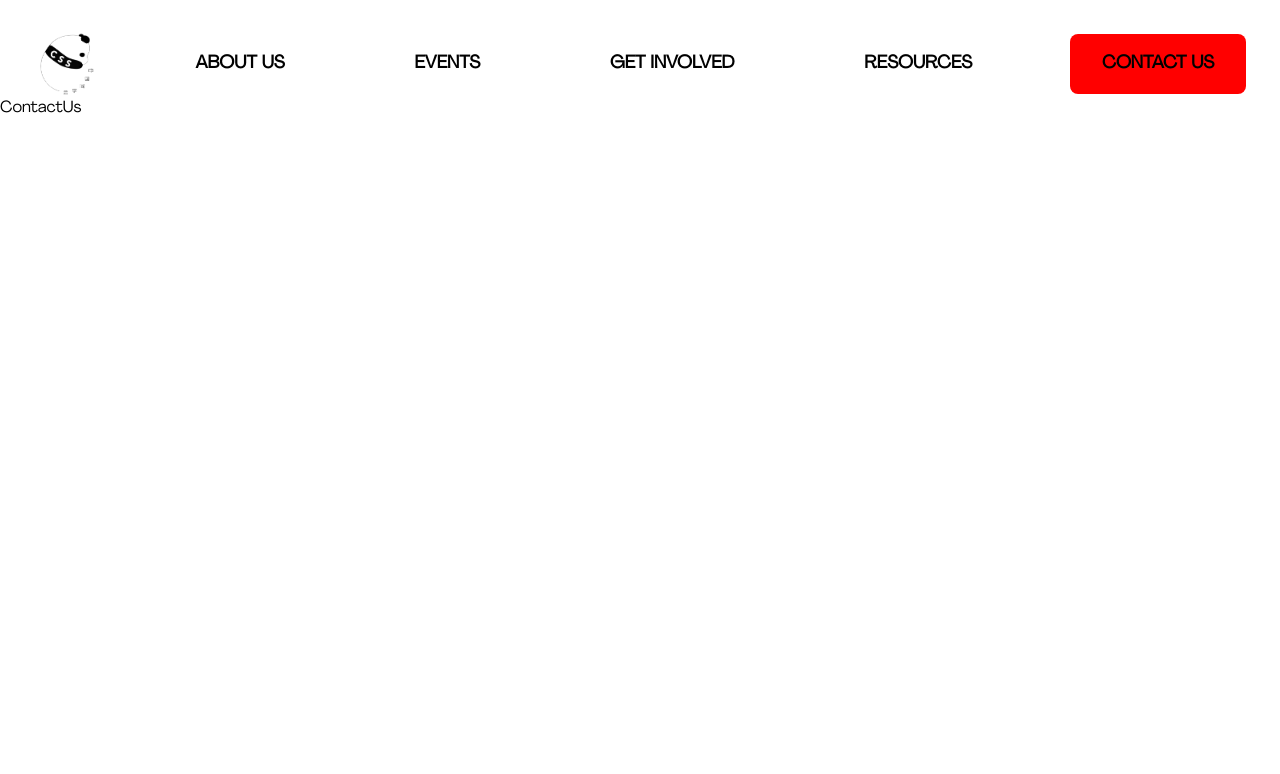
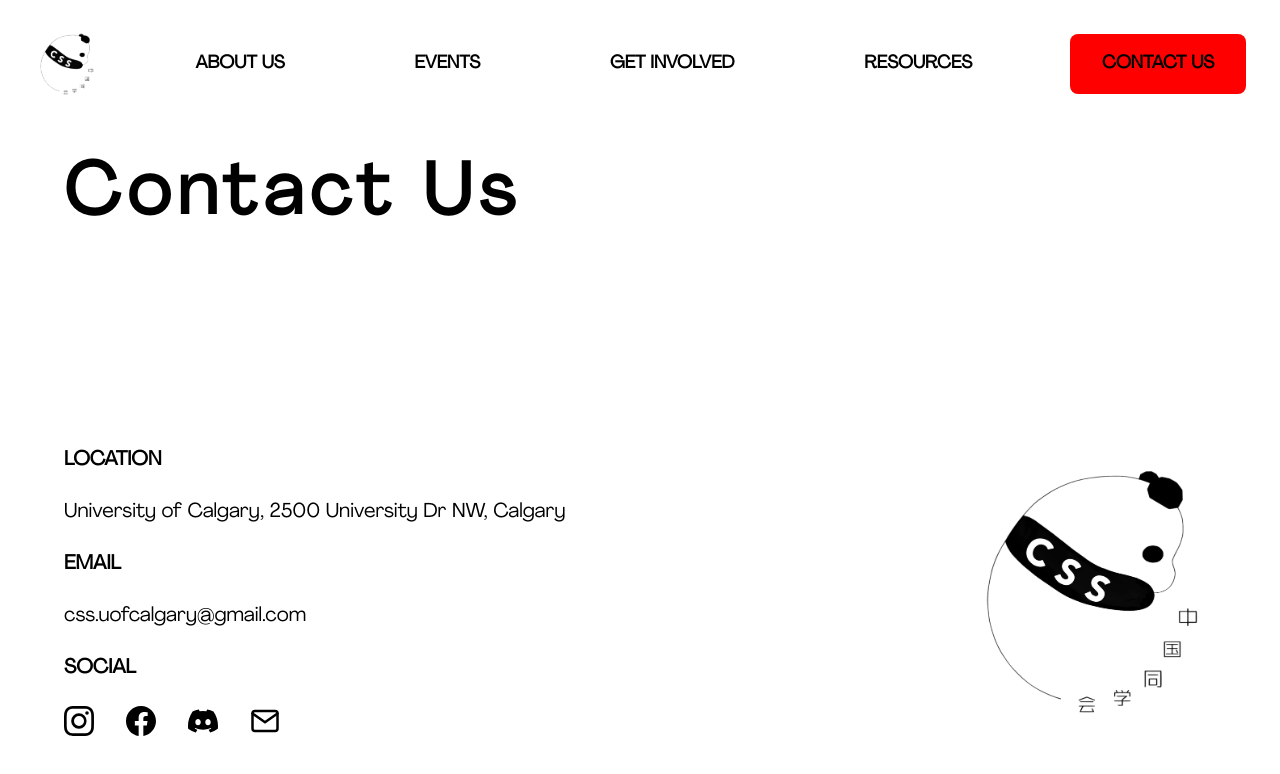
Before and after one commit to allennguyen01/UCalgary-CSS, a React (Vite) app: page /contact-us in a window 1280 px wide. Shown: the top 774 px of the page. Built offline with nearby package versions, Linux system fonts and the light colour scheme.

Commit message:
Finish basic contact us page without form

```diff
--- /dev/null
+++ b/src/components/ContactIcons.jsx
@@ -0,0 +1,44 @@
+import { BsInstagram } from "react-icons/bs";
+import { BsFacebook } from "react-icons/bs";
+import { BsDiscord } from "react-icons/bs";
+import { FiMail } from "react-icons/fi";
+
+export default function ContactIcons() {
+  const iconSize = 30;
+
+  const contactLinks = [
+    {
+      name: "Instagram",
+      href: "https://instagram.com/css.ucalgary/",
+      icon: <BsInstagram size={iconSize} />,
+    },
+    {
+      name: "Facebook",
+      href: "https://www.facebook.com/uofccss",
+      icon: <BsFacebook size={iconSize} />,
+    },
+    {
+      name: "Discord",
+      href: "https://discord.gg/n3amXwbAaW",
+      icon: <BsDiscord size={iconSize} />,
+    },
+    {
+      name: "Email",
+      href: "mailto:css.uofcalgary@gmail.com",
+      icon: <FiMail size={iconSize} />,
+    },
+  ];
+
+  const contactIcons = contactLinks.map((contact) => (
+    <a
+      key={contact.name}
+      href={contact.href}
+      target="_blank"
+      rel="noopener noreferrer"
+    >
+      {contact.icon}
+    </a>
+  ));
+
+  return <div className="flex gap-8">{contactIcons}</div>;
+}
--- a/src/pages/ContactUs.jsx
+++ b/src/pages/ContactUs.jsx
@@ -1,5 +1,23 @@
+import ContactIcons from "../components/ContactIcons";
+import logo from "../assets/logo.png";
+
 function ContactUs() {
-  return <h1>ContactUs</h1>;
+  return (
+    <section className="flex flex-col flex-auto m-16 justify-between">
+      <h1 className="text-7xl font-bold tracking-widest mb-8">Contact Us</h1>
+      <div className="flex justify-between items-center">
+        <div className="flex flex-col gap-6 text-xl">
+          <p className="font-bold">LOCATION</p>
+          <p>University of Calgary, 2500 University Dr NW, Calgary</p>
+          <p className="font-bold">EMAIL</p>
+          <p>css.uofcalgary@gmail.com</p>
+          <p className="font-bold">SOCIAL</p>
+          <ContactIcons />
+        </div>
+        <img src={logo} alt="CSS logo" className="h-64" />
+      </div>
+    </section>
+  );
 }
 
 export default ContactUs;
--- a/src/pages/Home.jsx
+++ b/src/pages/Home.jsx
@@ -1,46 +1,7 @@
 import img from "../assets/home.jpg";
-import { BsInstagram } from "react-icons/bs";
-import { BsFacebook } from "react-icons/bs";
-import { BsDiscord } from "react-icons/bs";
-import { FiMail } from "react-icons/fi";
+import ContactIcons from "../components/ContactIcons";
 
 function Home() {
-  const iconSize = 30;
-
-  const contactLinks = [
-    {
-      name: "Instagram",
-      href: "https://instagram.com/css.ucalgary/",
-      icon: <BsInstagram size={iconSize} />,
-    },
-    {
-      name: "Facebook",
-      href: "https://www.facebook.com/uofccss",
-      icon: <BsFacebook size={iconSize} />,
-    },
-    {
-      name: "Discord",
-      href: "https://discord.gg/n3amXwbAaW",
-      icon: <BsDiscord size={iconSize} />,
-    },
-    {
-      name: "Email",
-      href: "mailto:css.uofcalgary@gmail.com",
-      icon: <FiMail size={iconSize} />,
-    },
-  ];
-
-  const contactIcons = contactLinks.map((contact) => (
-    <a
-      key={contact.name}
-      href={contact.href}
-      target="_blank"
-      rel="noopener noreferrer"
-    >
-      {contact.icon}
-    </a>
-  ));
-
   return (
     <div className="flex flex-auto justify-center items-center gap-10 border-gray-500 border-2 mt-4 m-12 p-8 rounded-lg font-agrandir">
       <div className="flex flex-col items-center gap-4 text-center">
@@ -67,7 +28,7 @@ function Home() {
 
         <p className="font-semibold">FOLLOW US ON SOCIAL MEDIA</p>
 
-        <div className="flex gap-8">{contactIcons}</div>
+        <ContactIcons />
       </div>
       <img src={img} alt="" className="h-96 rounded-lg" />
     </div>
```
